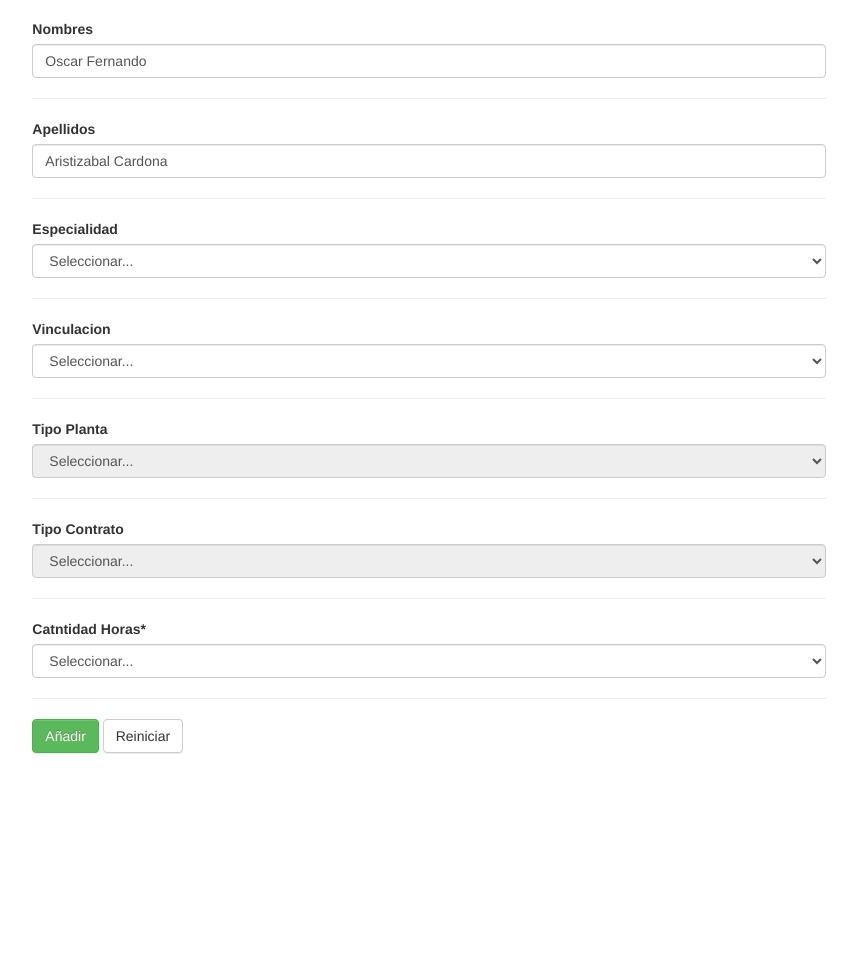
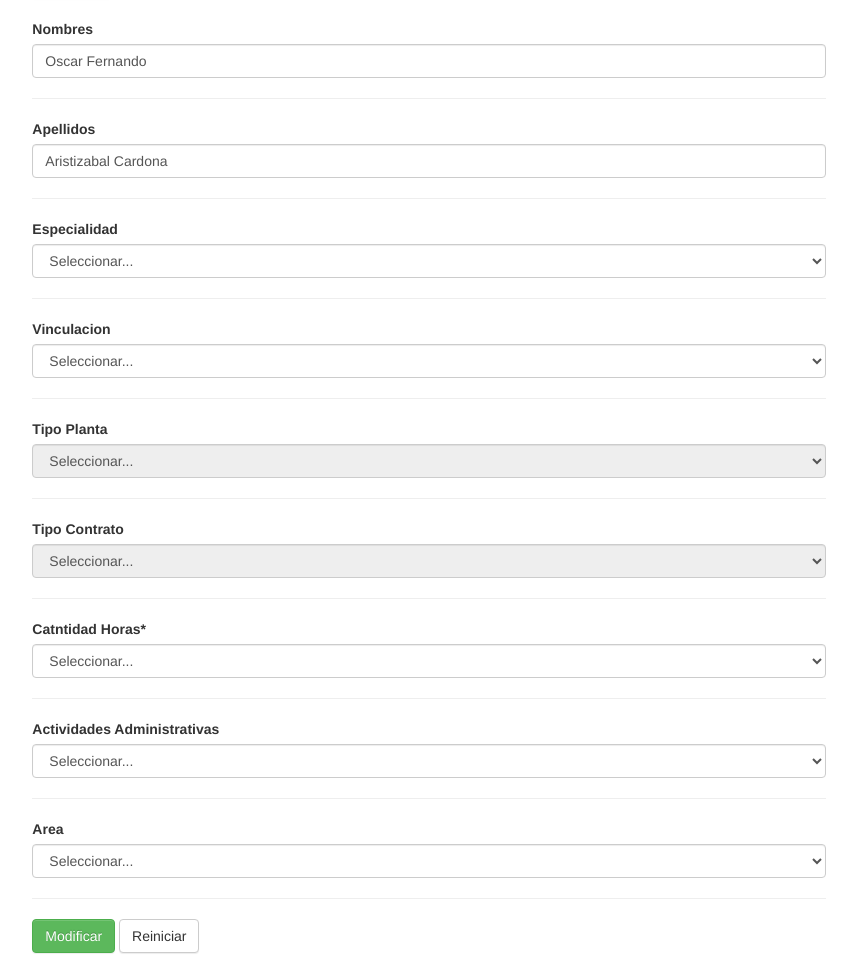
Before and after one commit to kathe27/Programacion_Trimestral, a PHP site: page /yaneth/instructores/Modificar.php?id=4 in a window 1280 px wide. Shown: the part 192-1160 px from the top of the page, without its empty margins (211-1068 px from the left). Before the commit the page ends 946 px from the top, so only its background shows below. Run offline with PHP 8.4, Linux system fonts and the light colour scheme; data comes from the database, SQL or seed files in the repository; data that the repository does not hold is empty.

Commit message:
Instructores

```diff
--- a/instructores/Modificar.php
+++ b/instructores/Modificar.php
@@ -78,7 +78,7 @@
                     </div>
                     <div class="form-group">
                          <label for=""><strong>Vinculacion</strong></label>
-                         <select value="<?php echo $row['vinculacion'] ?>" id="datos" name="vinculacion1" class="form-control" onchange="habilitarCombo(this.value);">
+                         <select id="datos" name="vinculacion1" class="form-control" onchange="habilitarCombo(this.value);">
                              <option value="">Seleccionar...</option>
                              <option value="Planta">Planta</option>
                              <option value="Contratista">Contratista</option>
@@ -112,7 +112,7 @@
 
                      <div class="form-group">
                          <label for=""><strong>Catntidad Horas*</strong></label>
-                         <select id="d2" name="cantidadhoras" class="form-control">
+                         <select  name="cantidadhoras" class="form-control">
                              <option value="">Seleccionar...</option>
                              <option value="32">32</option>
                              <option value="48">40</option>
@@ -121,7 +121,58 @@
                         <hr>
                     </div>
 
-                    <button type="submit" class="btn btn-success">Añadir</button>
+
+                    <div class="form-group">
+                         <label for=""><strong>Actividades Administrativas</strong></label>
+                         <select  name="actadministrativas" class="form-control">
+                             <option value="">Seleccionar...</option>
+                             <option value="Sindesena">Sindesena</option>
+                             <option value="Articulacion">Articulacion</option>
+                             <option value="Virtual">Virtual</option>
+
+
+                         </select>
+                        <hr>
+                    </div>
+
+                     <div class="form-group">
+                         <label for=""><strong>Area</strong></label>
+                         <select  name="area" class="form-control">
+                             <option value="">Seleccionar...</option>
+                             <option value="Ambiental">Ambiental</option>
+                             <option value="Automotriz">Automotriz</option>
+                             <option value="Etica y Comunicacion">Etica y Comunicacion</option>
+                             <option value="Confeccion">Confeccion</option>
+                             <option value="Construccion">Construccion</option>
+                             <option value="Redes para Gas">Redes para Gas</option>
+                             <option value="Salud Ocupacional">Salud Ocupacional</option>
+                             <option value="Soldadura">Soldadura</option>
+                             <option value="Ingles Presencial">Ingles Presencial</option>
+                             <option value="Ingles Voluntarios">Ingles Voluntarios</option>
+                             <option value="Equipo Tecnico pedagogico">Equipo Tecnico pedagogico</option>
+                             <option value="Cultura Fisica">Cultura Fisica</option>
+                             <option value="Diseño Mecanico">Diseño Mecanico</option>
+                             <option value="Electricidad">Electricidad</option>
+                             <option value="Gestion Integrada de la Calidad">Gestion Integrada de la Calidad</option>
+                             <option value="Informatica y Sistemas">Informatica y Sistemas</option>
+                             <option value="Joyeria">Joyeria</option>
+                             <option value="Mantenimiento">Mantenimiento</option>
+                             <option value="Motos">Motos</option>
+                             <option value="Mobiliario y Maderas">Mobiliario y Maderas</option>
+                             <option value="Proyectos y Emprendimiento">Proyectos y Emprendimiento</option>
+
+
+
+
+
+
+
+
+                         </select>
+                        <hr>
+                    </div>
+
+                    <button type="submit" class="btn btn-success">Modificar</button>
                     <button type="reset" class="btn btn-default">Reiniciar</button>
 
 
@@ -132,20 +183,31 @@
                 <?php
 
                     if($_POST){
-                        $nombres=$_POST['nombres'];
+                      $nombres=$_POST['nombres'];
                         $apellidos=$_POST['apellidos'];
                         $especialidad=$_POST['especialidad'];
                         $vinculacion1=$_POST['vinculacion1'];
-                        $tipocontrato=$_POST['tipocontrato'];
-                        $tipoplanta=$_POST['tipoplanta'];
+                        if ($_POST['vinculacion1'] == 'Contratista') {
+                          $tipoplanta='No Aplica';
+                          $tipocontrato=$_POST['tipocontrato'];
+                        } else{
+                          $tipoplanta=$_POST['tipoplanta'];
+                          $tipocontrato='No Aplica';
+
+                        }
                         $cantidadhoras=$_POST['cantidadhoras'];
+                        $actadministrativas=$_POST['actadministrativas'];
+                        $area=$_POST['area'];
+
+
+
+
 
 
 
 
                             $con = mysqli_connect("localhost","root","","programacion_trimestral");
-                            $query = mysqli_query($con , "UPDATE instructores SET nombres='$nombres' , apellidos='$apellidos'
-                            , especialidad='$especialidad' , vinculacion1='$vinculacion1' , tipocontrato='$tipocontrato' , tipoplanta='$tipoplanta', cantidadhoras='$cantidadhoras' where id=$id");
+                            $query = mysqli_query($con , "UPDATE instructores  SET nombres='$nombres' , apellidos='$apellidos', especialidad='$especialidad' , vinculacion1='$vinculacion1' , tipoplanta='$tipoplanta' , tipocontrato='$tipocontrato', cantidadhoras='$cantidadhoras',actadministrativas='$actadministrativas',  area='$area' WHERE id=$id");
 
                             if($query){
                                 echo "<script>alert('Modifico correctamente');document.location.replace('gestionarIns.php')</script>";
```
